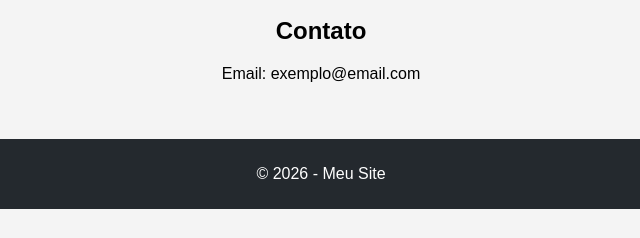
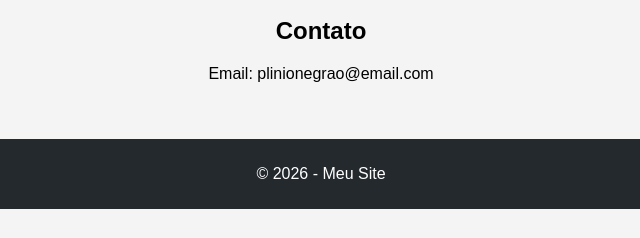
Before and after one commit to Rosinovotec/teste-site, a plain HTML site: page index.html in a window 1280 px wide. Shown: the part 301-539 px from the top of the page, 319-959 px from the left. Drawn offline with Linux system fonts and the light colour scheme.

Commit message:
Change contact email in index.html
Updated contact email in the HTML file.

```diff
--- a/index.html
+++ b/index.html
@@ -26,7 +26,7 @@
 
         <section>
             <h2>Contato</h2>
-            <p>Email: exemplo@email.com</p>
+            <p>Email: plinionegrao@email.com</p>
         </section>
     </main>
 
@@ -35,4 +35,5 @@
     </footer>
 
 </body>
+
 </html>
```
